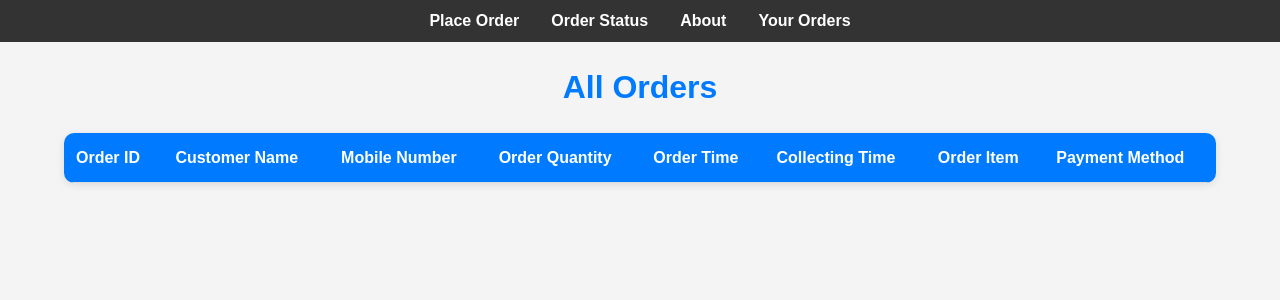
After one commit to Sanyam124/Canteen-Management-System, a Flask app: page /all_orders in a window 1280 px wide. The commit adds this page. Shown: the top 300 px of the page. Run offline with Flask 3, Linux system fonts and the light colour scheme; the visitor is signed in with stand-in values (Sample User, id 1); data that the repository does not hold is empty.

Commit message:
Added Pages
coded all the functionality

```diff
--- a/app.py
+++ b/app.py
@@ -1,53 +1,164 @@
-from flask import Flask,render_template,request
+from flask import Flask, render_template, request, redirect, url_for, flash, session
 from datetime import datetime, timedelta
-import time,random
-app=Flask(__name__)
+import hashlib
+import time
+import random
+import mysql.connector
+
+app = Flask(__name__)
+app.secret_key = 'your_secret_key'  # For session management
+
+# Home route
+@app.route('/')
+def home():
+    return redirect(url_for('login'))
+
+# Sign-Up Route
+@app.route('/sign_up', methods=['GET', 'POST'])
+def sign_up():
+    if request.method == 'POST':
+        username = request.form['username']
+        email = request.form['email']
+        password = request.form['password']
+
+        # Check if the username already exists
+        cursor.execute("SELECT username FROM users WHERE username = %s", (username,))
+        if cursor.fetchone():  # If username already exists
+            flash("Username already exists! Please choose a different one.", "error")
+            return render_template('sign_up.html')
+
+        query = "INSERT INTO users (username, password, email) VALUES (%s, %s, %s)"
+        hashed_password = hashlib.sha256(password.encode()).hexdigest()
+        values = (username, hashed_password, email)
+        cursor.execute(query, values)
+        connection.commit()
+
+        flash("Sign up successful! Please log in.", "success")
+        return redirect(url_for('login'))
+
+    return render_template('sign_up.html')
+
+# Login Route
+@app.route('/login', methods=['GET', 'POST'])
+def login():
+    if request.method == 'POST':
+        username = request.form['username']
+        password = request.form['password']
+
+        # Check if user exists and the password is correct
+        cursor.execute("SELECT username, password FROM users WHERE username = %s", (username,))
+        user = cursor.fetchone()
+
+        if user:
+            stored_password = user[1]
+            hashed_password = hashlib.sha256(password.encode()).hexdigest()
+            if stored_password == hashed_password:
+                session['username'] = username  # Store username in session
+                flash("Login successful!", "success")
+                return redirect(url_for('dashboard'))
+            else:
+                flash("Incorrect password. Please try again.", "error")
+        else:
+            flash("No user found with that username.", "error")
+
+    return render_template('login.html')
+
+def getusername():
+    username=request.form['username']
+    return username
+
+# Dashboard Route (for logged-in users)
+@app.route('/dashboard')
+def dashboard():
+    if 'username' not in session:
+        return redirect(url_for('login'))
+    return render_template('index.html')
+
+connection = mysql.connector.connect(
+    host="localhost",
+    user="root",
+    password="SAM124@sanyam",
+    database="canteen_management",
+    auth_plugin="mysql_native_password"
+)
+
+cursor = connection.cursor()
+
+def mysqlconnectionprintall():
+    username = session['username']
+    cursor.execute("SELECT * FROM orders inner join users on orders.username=users.username WHERE users.username = %s", (username,))
+    rows = cursor.fetchall()
+    return rows
+
+@app.route('/all_orders')
+def all_orders():
+    orders = mysqlconnectionprintall()
+    return render_template('orders.html', orders=orders)
 
 def generate_order_id():
     return str(random.randint(10000, 99999))
 
 def currenttime():
     local_time = time.localtime()
-    # Convert the time to a datetime object
     formatted_time = time.strftime("%Y-%m-%d %H:%M:%S", local_time)
     return formatted_time
 
 def collectingtime():
-    # Get the current time as a string
     current_time_string = currenttime()
-    # Convert the string back to a datetime object
     current_time = datetime.strptime(current_time_string, "%Y-%m-%d %H:%M:%S")
-
-    # Add 15 minutes to the current time
     time_to_add = timedelta(minutes=15)
     new_time = current_time + time_to_add
+    return new_time.strftime("%Y-%m-%d %H:%M:%S")
 
-    # Return the result as a string, formatted properly
-    return new_time.strftime("%H:%M:%S")
-
-@app.route('/')
+@app.route('/index')
 def index():
     return render_template('index.html')
 
-@app.route('/submit-order',methods=["POST"])
+@app.route('/about')
+def about():
+    return render_template('about.html')
+
+@app.route('/submit-order', methods=["POST"])
 def ordersubmit():
-    CustName=request.form['name']
-    Order=request.form['order']
-    OrderQuantity=request.form['orderquantity']
-    MobileNumber=request.form['mobilenumber']
-    PaymentMethod=request.form['paymentmethod']
-    OrderId=generate_order_id()
-    OrderDetails={
-        'CustomerName':CustName,
-        'Order':Order,
-        'OrderQuantity':OrderQuantity,
-        'MobileNumber':MobileNumber,
-        'PaymentMethod':PaymentMethod,
-        'OrderId':OrderId,
-        'OrderTime':currenttime(),
-        'CollectingTime':collectingtime()
+    UserName=session['username']
+    CustomerName = request.form['customername']
+    OrderItem = request.form['orderitem']
+    OrderQuantity = request.form['orderquantity']
+    MobileNumber = request.form['mobilenumber']
+    PaymentMethod = request.form['paymentmethod']
+    OrderId = generate_order_id()
+    OrderTime = currenttime()
+    CollectingTime = collectingtime()
+
+    query = "INSERT INTO orders (username, Name, OrderItem, OrderQuantity, MobileNumber, PaymentMethod, OrderId, OrderTime, CollectingTime) VALUES (%s, %s, %s ,%s ,%s, %s, %s, %s ,%s)"
+    values = (UserName, CustomerName, OrderItem, OrderQuantity, MobileNumber, PaymentMethod, OrderId, OrderTime, CollectingTime)
+    cursor.execute(query, values)
+    connection.commit()
+
+    OrderDetails = {
+        'CustomerName': CustomerName,
+        'Order': OrderItem,
+        'OrderQuantity': OrderQuantity,
+        'MobileNumber': MobileNumber,
+        'PaymentMethod': PaymentMethod,
+        'OrderId': OrderId,
+        'OrderTime': currenttime(),
+        'CollectingTime': collectingtime()
     }
-    return render_template('ordersummary.html',OrderDetails=OrderDetails)
+    return render_template('ordersummary.html', OrderDetails=OrderDetails)
 
-if __name__==('__main__'):
-        app.run(debug=True)
+# User Profile Route
+@app.route('/profile', methods=['GET', 'POST'])
+def profile():
+    if 'username' not in session:
+        return redirect(url_for('login'))
+    username = session['username']
+
+    # Fetch user details from the database
+    cursor.execute("SELECT username, email, created_at FROM users WHERE username = %s", (username,))
+    user = cursor.fetchone()  # This fetches a single row (as a tuple or dictionary)
+
+    return render_template('profile.html', user=user)
+
+if __name__ == '__main__':
+    app.run(debug=True)
--- /dev/null
+++ b/static/css/navbar.css
@@ -0,0 +1,20 @@
+  /* Media Queries for Responsiveness */
+
+/* Small devices (phones) */
+@media (max-width: 600px) {
+    .navbar {
+      flex-direction: column;
+      padding: 1rem;
+    }
+
+    .navbar a {
+      margin: 0.5rem 0;
+    }
+}
+
+/* Medium devices (tablets) */
+@media (min-width: 601px) and (max-width: 1024px) {
+    .navbar {
+      padding: 0.8rem;
+    }
+  }
--- /dev/null
+++ b/static/css/orders.css
@@ -0,0 +1,38 @@
+body {
+    font-family: Arial, sans-serif;
+    margin: 0;
+    padding: 0;
+    background-color: #f4f4f4;
+}
+
+table {
+    width: 90%;
+    margin: 20px auto;
+    border-collapse: collapse;
+    background: white;
+    border-radius: 10px;
+    overflow: hidden;
+    box-shadow: 0 2px 8px rgba(0, 0, 0, 0.1);
+}
+
+th,
+td {
+    padding: 12px;
+    text-align: left;
+    border-bottom: 1px solid #ddd;
+}
+
+th {
+    background-color: #007bff;
+    color: white;
+}
+
+tr:hover {
+    background-color: #f1f1f1;
+}
+
+h1 {
+    text-align: center;
+    color: #007bff;
+    margin: 20px 0;
+}
--- a/static/css/styles.css
+++ b/static/css/styles.css
@@ -1,5 +1,3 @@
-/* styles.css */
-
 * {
   margin: 0;
   padding: 0;
@@ -91,31 +89,3 @@ button:hover {
   color: white;
   margin-top: 2rem;
 }
-
-#orderinfobox{
-  display: flex;
-  justify-content: space-evenly;
-
-}
-
-#canteenkitchen{
- display: flex;
- justify-content: space-around;
-}
-
-img {
-  width: 100%;
-  max-width: 500px;
-  height: auto;
-  border: 2px solid #ccc;
-  border-radius: 10px;
-  margin: 20px auto;
-  display: block;
-}
-
-
-img:hover {
-  transform: scale(1.1); /* Zooms the image slightly */
-  transition: transform 0.3s ease; /* Smooth animation */
-  box-shadow: 0 4px 8px rgba(0, 0, 0, 0.2); /* Adds a shadow effect */
-}
--- /dev/null
+++ b/templates/orders.html
@@ -0,0 +1,51 @@
+<!DOCTYPE html>
+<html lang="en">
+
+<head>
+    <meta charset="UTF-8">
+    <meta name="viewport" content="width=device-width, initial-scale=1.0">
+    <link rel="stylesheet" href="{{ url_for('static', filename='css/styles.css') }}">
+    <link rel="stylesheet" href="{{ url_for('static', filename='css/navbar.css') }}">
+    <link rel="stylesheet" href="{{ url_for('static', filename='css/orders.css') }}">
+    <title>All Orders</title>
+</head>
+<nav class="navbar">
+    <a href="/index">Place Order</a>
+    <a href="#status-section">Order Status</a>
+    <a href="/about">About</a>
+    <a href="/all_orders">Your Orders</a>
+</nav>
+
+<body>
+    <h1>All Orders</h1>
+    <table>
+        <thead>
+            <tr>
+                <th>Order ID</th>
+                <th>Customer Name</th>
+                <th>Mobile Number</th>
+                <th>Order Quantity</th>
+                <th>Order Time</th>
+                <th>Collecting Time</th>
+                <th>Order Item</th>
+                <th>Payment Method</th>
+            </tr>
+        </thead>
+        <tbody>
+            {% for order in orders %}
+            <tr>
+                <td>{{ order[0] }}</td>
+                <td>{{ order[1] }}</td>
+                <td>{{ order[2] }}</td>
+                <td>{{ order[3] }}</td>
+                <td>{{ order[4] }}</td>
+                <td>{{ order[5] }}</td>
+                <td>{{ order[6] }}</td>
+                <td>{{ order[7] }}</td>
+            </tr>
+            {% endfor %}
+        </tbody>
+    </table>
+</body>
+
+</html>
```
Also changed, not shown: static/css/ordersummary.css (added, +65 -0 lines), templates/about.html (added, +48 -0 lines), templates/index.html (+37 -12 lines), templates/login.html (added, +37 -0 lines), templates/ordersummary.html (+8 -0 lines), templates/profile.html (added, +27 -0 lines), templates/sign_up.html (added, +40 -0 lines), static/css/about.css (added), static/css/index.css (added), static/images/sanyam.jpg (added).
